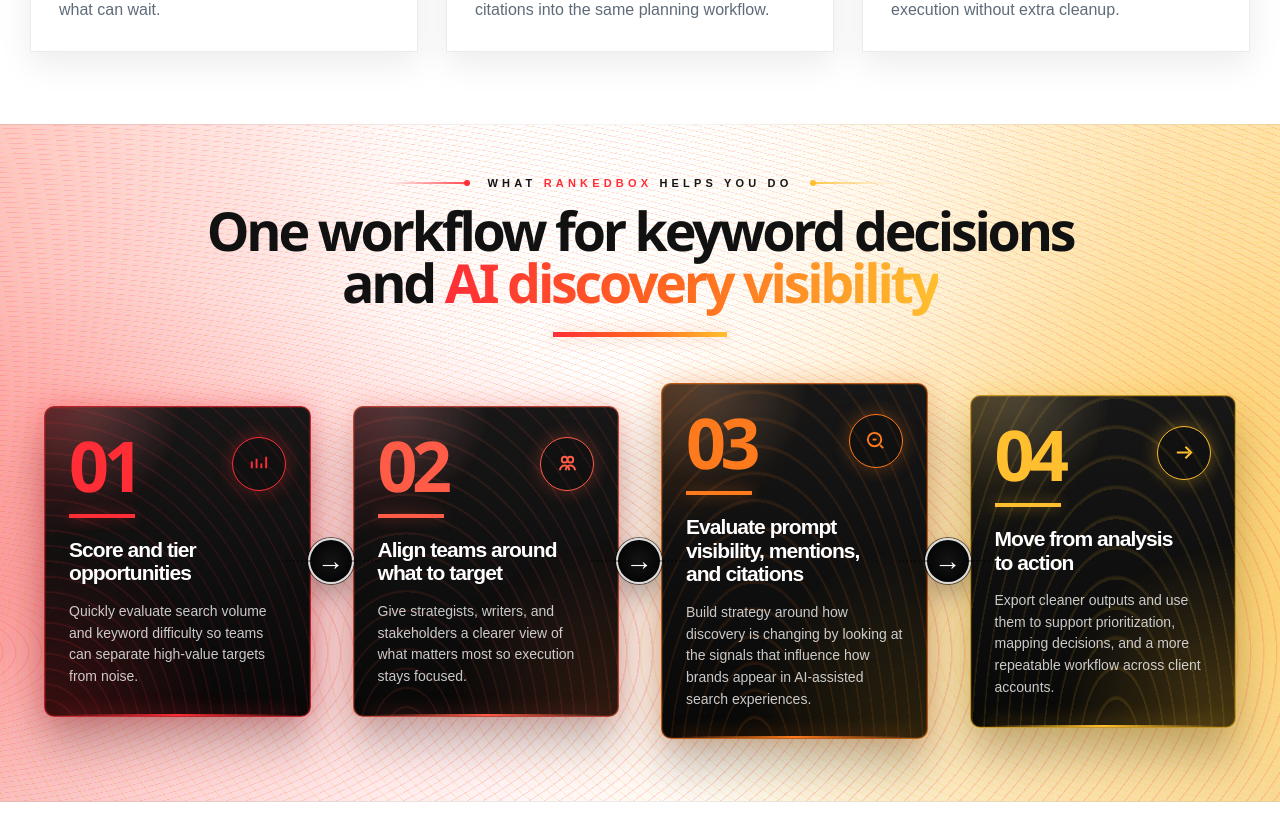
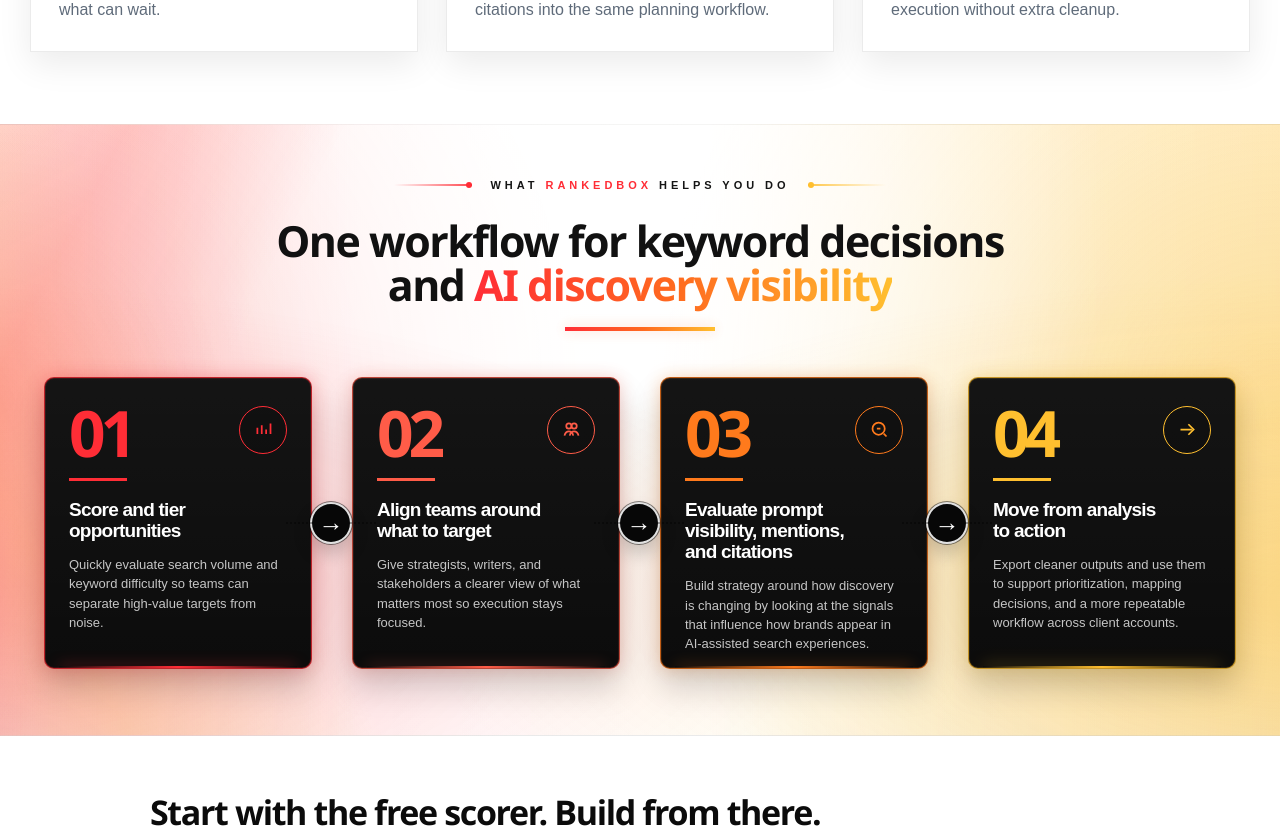
Before and after one commit to growthghost/kwapp, a Next.js app in the folder web/: page / in a window 1280 px wide. Shown: the part 1120-1948 px from the top of the page. Built offline with nearby package versions, Linux system fonts and the light colour scheme.

Commit message:
Global_v5.4.1_Sec 2 copy updates

```diff
--- a/web/src/app/globals.css
+++ b/web/src/app/globals.css
@@ -930,12 +930,13 @@ img{
   .rb-title{
     font-size: 32px;
   }
+
 }
 
 /* =========================
    HOME — SECTION 2
    Premium light workflow panel
-   Square section container + dark cards
+   Square section container + flat dark cards
 ========================= */
 .rb-home-s2red{
   position: relative;
@@ -943,62 +944,46 @@ img{
   color: #0b0b0b;
   padding: 0;
   background:
-    radial-gradient(circle at 4% 52%, rgba(255,45,54,0.28) 0%, rgba(255,45,54,0.13) 22%, rgba(255,255,255,0) 46%),
-    radial-gradient(circle at 96% 46%, rgba(255,191,47,0.38) 0%, rgba(255,191,47,0.18) 24%, rgba(255,255,255,0) 50%),
-    linear-gradient(90deg, rgba(255,45,54,0.16) 0%, rgba(255,255,255,0.96) 32%, rgba(255,255,255,0.98) 53%, rgba(255,191,47,0.25) 100%),
-    linear-gradient(180deg, #fffaf0 0%, #f4efe6 100%);
+    radial-gradient(circle at 0% 45%, rgba(255,45,54,0.22) 0%, rgba(255,45,54,0.10) 22%, rgba(255,255,255,0) 44%),
+    radial-gradient(circle at 100% 48%, rgba(255,191,47,0.30) 0%, rgba(255,191,47,0.13) 24%, rgba(255,255,255,0) 48%),
+    linear-gradient(90deg, rgba(255,45,54,0.10) 0%, rgba(255,255,255,0.96) 28%, rgba(255,255,255,0.98) 55%, rgba(255,191,47,0.18) 100%),
+    linear-gradient(180deg, #fffaf0 0%, #f5efe3 100%);
   border-top: 1px solid rgba(0,0,0,0.04);
   border-bottom: 1px solid rgba(0,0,0,0.08);
 }
 
-/* soft bright layer */
+/* soft center brightness */
 .rb-home-s2red::before{
   content: "";
   position: absolute;
   inset: 0;
   pointer-events: none;
   background:
-    linear-gradient(115deg, rgba(255,255,255,0) 0%, rgba(255,255,255,0.72) 43%, rgba(255,255,255,0) 74%),
-    radial-gradient(circle at 50% 0%, rgba(255,255,255,0.9) 0%, rgba(255,255,255,0) 42%);
-  opacity: 0.88;
+    radial-gradient(circle at 50% 18%, rgba(255,255,255,0.95) 0%, rgba(255,255,255,0.62) 28%, rgba(255,255,255,0) 58%);
+  opacity: 0.9;
 }
 
-/* side swipe movement lines */
+/* left/right swipe light only — no pattern */
 .rb-home-s2red::after{
   content: "";
   position: absolute;
   inset: 0;
   pointer-events: none;
   background:
-    /* left red sweep */
-    radial-gradient(ellipse at -8% 72%, rgba(255,45,54,0.38) 0%, rgba(255,45,54,0.18) 24%, rgba(255,255,255,0) 50%),
-    repeating-radial-gradient(
-      ellipse at -9% 78%,
-      rgba(255,45,54,0.22) 0,
-      rgba(255,45,54,0.22) 1px,
-      rgba(255,255,255,0) 2px,
-      rgba(255,255,255,0) 13px
-    ),
-    /* right gold sweep */
-    radial-gradient(ellipse at 108% 72%, rgba(255,191,47,0.46) 0%, rgba(255,191,47,0.20) 24%, rgba(255,255,255,0) 52%),
-    repeating-radial-gradient(
-      ellipse at 109% 78%,
-      rgba(255,191,47,0.24) 0,
-      rgba(255,191,47,0.24) 1px,
-      rgba(255,255,255,0) 2px,
-      rgba(255,255,255,0) 13px
-    );
-  opacity: 0.72;
-  filter: blur(0.1px);
+    linear-gradient(118deg, transparent 0%, rgba(255,45,54,0.16) 8%, rgba(255,255,255,0) 22%),
+    linear-gradient(62deg, transparent 0%, rgba(255,191,47,0.18) 8%, rgba(255,255,255,0) 24%),
+    radial-gradient(ellipse at -8% 78%, rgba(255,45,54,0.26) 0%, rgba(255,45,54,0.12) 22%, rgba(255,255,255,0) 48%),
+    radial-gradient(ellipse at 108% 78%, rgba(255,191,47,0.34) 0%, rgba(255,191,47,0.14) 22%, rgba(255,255,255,0) 50%);
+  opacity: 0.9;
 }
 
 .rb-home-s2red-shell{
   position: relative;
   z-index: 1;
   width: 100%;
-  max-width: 1500px;
+  max-width: 1440px;
   margin: 0 auto;
-  padding: 42px 44px 62px;
+  padding: 44px 44px 66px;
 }
 
 .rb-home-s2red-header{
@@ -1010,7 +995,7 @@ img{
   align-items: center;
   justify-content: center;
   gap: 18px;
-  margin-bottom: 16px;
+  margin-bottom: 28px;
 }
 
 .rb-home-s2red .rb-home-kicker{
@@ -1018,7 +1003,7 @@ img{
   color: #151515;
   font-size: 11px;
   font-weight: 800;
-  letter-spacing: 0.38em;
+  letter-spacing: 0.36em;
   line-height: 1;
 }
 
@@ -1028,7 +1013,7 @@ img{
 
 .rb-home-s2red-kicker-rule{
   display: block;
-  width: 84px;
+  width: 78px;
   height: 2px;
   position: relative;
 }
@@ -1061,14 +1046,15 @@ img{
   background: #ffbf2f;
 }
 
+/* headline size control */
 .rb-home-s2red .rb-home-h2{
-  max-width: 1180px;
+  max-width: 1040px;
   margin: 0 auto;
   color: #111111;
   font-family: "Century Gothic", CenturyGothic, AppleGothic, "Segoe UI", Arial, sans-serif;
-  font-size: clamp(42px, 4.2vw, 70px);
-  line-height: 0.98;
-  letter-spacing: -0.06em;
+  font-size: clamp(34px, 3.35vw, 56px);
+  line-height: 1.03;
+  letter-spacing: -0.035em;
   font-weight: 800;
 }
 
@@ -1080,47 +1066,45 @@ img{
 }
 
 .rb-home-s2red-rule{
-  width: 174px;
-  height: 5px;
-  margin: 22px auto 0;
+  width: 150px;
+  height: 4px;
+  margin: 20px auto 0;
   background: linear-gradient(90deg, #ff2d36 0%, #ff6a1f 52%, #ffbf2f 100%);
   box-shadow:
-    0 0 16px rgba(255,45,54,0.18),
-    0 0 18px rgba(255,191,47,0.18);
+    0 0 12px rgba(255,45,54,0.16),
+    0 0 14px rgba(255,191,47,0.16);
 }
 
 .rb-home-s2red-cards{
   position: relative;
   display: grid;
-  grid-template-columns: minmax(0, 1fr) 42px minmax(0, 1fr) 42px minmax(0, 1fr) 42px minmax(0, 1fr);
+  grid-template-columns: minmax(0, 1fr) 40px minmax(0, 1fr) 40px minmax(0, 1fr) 40px minmax(0, 1fr);
   align-items: center;
   gap: 0;
-  max-width: 1220px;
+  max-width: 1260px;
   margin: 46px auto 0;
 }
 
 .rb-home-s2red-card{
   position: relative;
-  min-height: 310px;
-  padding: 30px 24px 28px;
-  background:
-    radial-gradient(circle at 18% 0%, rgba(255,255,255,0.13), transparent 24%),
-    linear-gradient(180deg, #171717 0%, #080808 100%);
+  height: 292px;
+  padding: 28px 24px 26px;
+  background: #0c0c0c;
   border: 1px solid rgba(255,255,255,0.14);
   border-radius: 10px;
   box-shadow:
-    0 28px 42px rgba(0,0,0,0.22),
-    0 1px 0 rgba(255,255,255,0.16) inset;
+    0 18px 32px rgba(0,0,0,0.18),
+    0 1px 0 rgba(255,255,255,0.08) inset;
   overflow: hidden;
 }
 
-/* faint curved texture inside cards */
+/* remove decorative card patterns */
 .rb-home-s2red-card::before{
   content: "";
   position: absolute;
   inset: 0;
   pointer-events: none;
-  opacity: 0.82;
+  background: linear-gradient(180deg, rgba(255,255,255,0.035), rgba(255,255,255,0));
 }
 
 .rb-home-s2red-card::after{
@@ -1134,83 +1118,55 @@ img{
 }
 
 .rb-home-s2red-card-red{
-  border-color: rgba(255,45,54,0.72);
+  border-color: rgba(255,45,54,0.74);
   box-shadow:
-    0 28px 42px rgba(0,0,0,0.22),
-    0 0 0 1px rgba(255,45,54,0.18) inset,
-    0 0 28px rgba(255,45,54,0.38);
-}
-
-.rb-home-s2red-card-red::before{
-  background:
-    radial-gradient(circle at 0% 0%, rgba(255,45,54,0.34), transparent 34%),
-    radial-gradient(circle at 0% 100%, rgba(255,45,54,0.24), transparent 44%),
-    repeating-radial-gradient(ellipse at 0% 110%, rgba(255,45,54,0.14) 0, rgba(255,45,54,0.14) 1px, transparent 2px, transparent 12px);
+    0 18px 32px rgba(0,0,0,0.18),
+    0 0 0 1px rgba(255,45,54,0.14) inset,
+    0 0 18px rgba(255,45,54,0.30);
 }
 
 .rb-home-s2red-card-red::after{
   background: linear-gradient(90deg, transparent, #ff2d36, transparent);
-  box-shadow: 0 0 18px rgba(255,45,54,0.95);
+  box-shadow: 0 0 14px rgba(255,45,54,0.78);
 }
 
 .rb-home-s2red-card-coral{
-  border-color: rgba(255,92,72,0.70);
+  border-color: rgba(255,92,72,0.72);
   box-shadow:
-    0 28px 42px rgba(0,0,0,0.22),
-    0 0 0 1px rgba(255,92,72,0.16) inset,
-    0 0 26px rgba(255,92,72,0.30);
-}
-
-.rb-home-s2red-card-coral::before{
-  background:
-    radial-gradient(circle at 0% 0%, rgba(255,65,76,0.26), transparent 34%),
-    radial-gradient(circle at 100% 100%, rgba(255,119,64,0.20), transparent 44%),
-    repeating-radial-gradient(ellipse at 20% 110%, rgba(255,92,72,0.12) 0, rgba(255,92,72,0.12) 1px, transparent 2px, transparent 12px);
+    0 18px 32px rgba(0,0,0,0.18),
+    0 0 0 1px rgba(255,92,72,0.12) inset,
+    0 0 16px rgba(255,92,72,0.24);
 }
 
 .rb-home-s2red-card-coral::after{
   background: linear-gradient(90deg, transparent, #ff5c48, transparent);
-  box-shadow: 0 0 18px rgba(255,92,72,0.75);
+  box-shadow: 0 0 14px rgba(255,92,72,0.64);
 }
 
 .rb-home-s2red-card-orange{
-  border-color: rgba(255,122,28,0.72);
+  border-color: rgba(255,122,28,0.74);
   box-shadow:
-    0 28px 42px rgba(0,0,0,0.22),
-    0 0 0 1px rgba(255,122,28,0.16) inset,
-    0 0 26px rgba(255,122,28,0.32);
-}
-
-.rb-home-s2red-card-orange::before{
-  background:
-    radial-gradient(circle at 0% 0%, rgba(255,122,28,0.26), transparent 34%),
-    radial-gradient(circle at 100% 100%, rgba(255,191,47,0.18), transparent 44%),
-    repeating-radial-gradient(ellipse at 35% 110%, rgba(255,122,28,0.12) 0, rgba(255,122,28,0.12) 1px, transparent 2px, transparent 12px);
+    0 18px 32px rgba(0,0,0,0.18),
+    0 0 0 1px rgba(255,122,28,0.12) inset,
+    0 0 16px rgba(255,122,28,0.26);
 }
 
 .rb-home-s2red-card-orange::after{
   background: linear-gradient(90deg, transparent, #ff7a1c, transparent);
-  box-shadow: 0 0 18px rgba(255,122,28,0.8);
+  box-shadow: 0 0 14px rgba(255,122,28,0.66);
 }
 
 .rb-home-s2red-card-gold{
   border-color: rgba(255,191,47,0.76);
   box-shadow:
-    0 28px 42px rgba(0,0,0,0.22),
-    0 0 0 1px rgba(255,191,47,0.16) inset,
-    0 0 28px rgba(255,191,47,0.36);
-}
-
-.rb-home-s2red-card-gold::before{
-  background:
-    radial-gradient(circle at 0% 0%, rgba(255,191,47,0.22), transparent 34%),
-    radial-gradient(circle at 100% 100%, rgba(255,191,47,0.32), transparent 44%),
-    repeating-radial-gradient(ellipse at 55% 110%, rgba(255,191,47,0.14) 0, rgba(255,191,47,0.14) 1px, transparent 2px, transparent 12px);
+    0 18px 32px rgba(0,0,0,0.18),
+    0 0 0 1px rgba(255,191,47,0.12) inset,
+    0 0 18px rgba(255,191,47,0.30);
 }
 
 .rb-home-s2red-card-gold::after{
   background: linear-gradient(90deg, transparent, #ffbf2f, transparent);
-  box-shadow: 0 0 20px rgba(255,191,47,0.95);
+  box-shadow: 0 0 16px rgba(255,191,47,0.76);
 }
 
 .rb-home-s2red-card-top{
@@ -1219,13 +1175,13 @@ img{
   display: flex;
   align-items: flex-start;
   justify-content: space-between;
-  gap: 18px;
+  gap: 16px;
 }
 
 .rb-home-s2red-number{
   font-family: "Century Gothic", CenturyGothic, AppleGothic, "Segoe UI", Arial, sans-serif;
-  font-size: 70px;
-  line-height: 0.82;
+  font-size: 64px;
+  line-height: 0.84;
   letter-spacing: -0.08em;
   font-weight: 800;
 }
@@ -1255,61 +1211,29 @@ img{
 }
 
 .rb-home-s2red-icon{
-  width: 54px;
-  height: 54px;
+  width: 48px;
+  height: 48px;
   display: grid;
   place-items: center;
   flex: 0 0 auto;
   border-radius: 999px;
   border: 1px solid currentColor;
-  background: rgba(0,0,0,0.18);
-}
-
-.rb-home-s2red-card-red .rb-home-s2red-icon{
-  box-shadow: 0 0 18px rgba(255,45,54,0.35);
-}
-
-.rb-home-s2red-card-coral .rb-home-s2red-icon{
-  box-shadow: 0 0 18px rgba(255,92,72,0.32);
-}
-
-.rb-home-s2red-card-orange .rb-home-s2red-icon{
-  box-shadow: 0 0 18px rgba(255,122,28,0.34);
-}
-
-.rb-home-s2red-card-gold .rb-home-s2red-icon{
-  box-shadow: 0 0 18px rgba(255,191,47,0.36);
+  background: rgba(0,0,0,0.16);
 }
 
 .rb-home-s2red-icon svg{
-  width: 23px;
-  height: 23px;
+  width: 21px;
+  height: 21px;
   color: currentColor;
 }
 
 .rb-home-s2red-card-rule{
   position: relative;
   z-index: 1;
-  width: 66px;
-  height: 4px;
-  margin: 20px 0 20px;
+  width: 58px;
+  height: 3px;
+  margin: 18px 0 18px;
   background: currentColor;
-}
-
-.rb-home-s2red-card-red .rb-home-s2red-card-rule{
-  box-shadow: 0 0 14px rgba(255,45,54,0.45);
-}
-
-.rb-home-s2red-card-coral .rb-home-s2red-card-rule{
-  box-shadow: 0 0 14px rgba(255,92,72,0.42);
-}
-
-.rb-home-s2red-card-orange .rb-home-s2red-card-rule{
-  box-shadow: 0 0 14px rgba(255,122,28,0.45);
-}
-
-.rb-home-s2red-card-gold .rb-home-s2red-card-rule{
-  box-shadow: 0 0 14px rgba(255,191,47,0.48);
 }
 
 .rb-home-s2red-title{
@@ -1317,40 +1241,39 @@ img{
   z-index: 1;
   margin: 0;
   color: #ffffff;
-  font-size: 21px;
+  font-size: 19px;
   line-height: 1.12;
-  letter-spacing: -0.045em;
+  letter-spacing: -0.04em;
   font-weight: 800;
 }
 
 .rb-home-s2red-copy{
   position: relative;
   z-index: 1;
-  margin: 16px 0 0;
-  color: rgba(255,255,255,0.78);
-  font-size: 14px;
-  line-height: 1.55;
+  margin: 14px 0 0;
+  color: rgba(255,255,255,0.76);
+  font-size: 13px;
+  line-height: 1.48;
   font-weight: 400;
 }
 
 .rb-home-s2red-arrow{
   position: relative;
   z-index: 3;
-  width: 46px;
-  height: 46px;
-  margin: 0 -3px;
+  width: 42px;
+  height: 42px;
+  margin: 0 -2px;
   display: grid;
   place-items: center;
   border-radius: 999px;
   color: #ffffff;
-  font-size: 27px;
+  font-size: 25px;
   line-height: 1;
-  background:
-    radial-gradient(circle at 50% 50%, #141414 0%, #050505 72%);
-  border: 2px solid rgba(255,255,255,0.86);
+  background: #070707;
+  border: 2px solid rgba(255,255,255,0.88);
   box-shadow:
-    0 0 0 1px rgba(0,0,0,0.55),
-    0 12px 24px rgba(0,0,0,0.26);
+    0 0 0 1px rgba(0,0,0,0.48),
+    0 10px 18px rgba(0,0,0,0.18);
 }
 
 .rb-home-s2red-arrow::before,
@@ -1358,8 +1281,8 @@ img{
   content: "";
   position: absolute;
   top: 50%;
-  width: 28px;
-  border-top: 2px dotted rgba(0,0,0,0.36);
+  width: 26px;
+  border-top: 2px dotted rgba(0,0,0,0.34);
   transform: translateY(-50%);
   z-index: -1;
 }
@@ -1383,13 +1306,14 @@ img{
   }
 
   .rb-home-s2red-card{
-    min-height: 300px;
+    height: auto;
+    min-height: 280px;
   }
 }
 
 @media (max-width: 760px){
   .rb-home-s2red-shell{
-    padding: 44px 18px 54px;
+    padding: 42px 18px 52px;
   }
 
   .rb-home-s2red-kicker-line{
@@ -1406,19 +1330,20 @@ img{
   }
 
   .rb-home-s2red .rb-home-h2{
-    font-size: 38px;
+    font-size: 34px;
   }
 
   .rb-home-s2red-cards{
     grid-template-columns: 1fr;
-    margin-top: 38px;
+    margin-top: 36px;
   }
 
   .rb-home-s2red-card{
+    height: auto;
     min-height: auto;
   }
 
   .rb-home-s2red-number{
-    font-size: 68px;
+    font-size: 62px;
   }
 }
```
